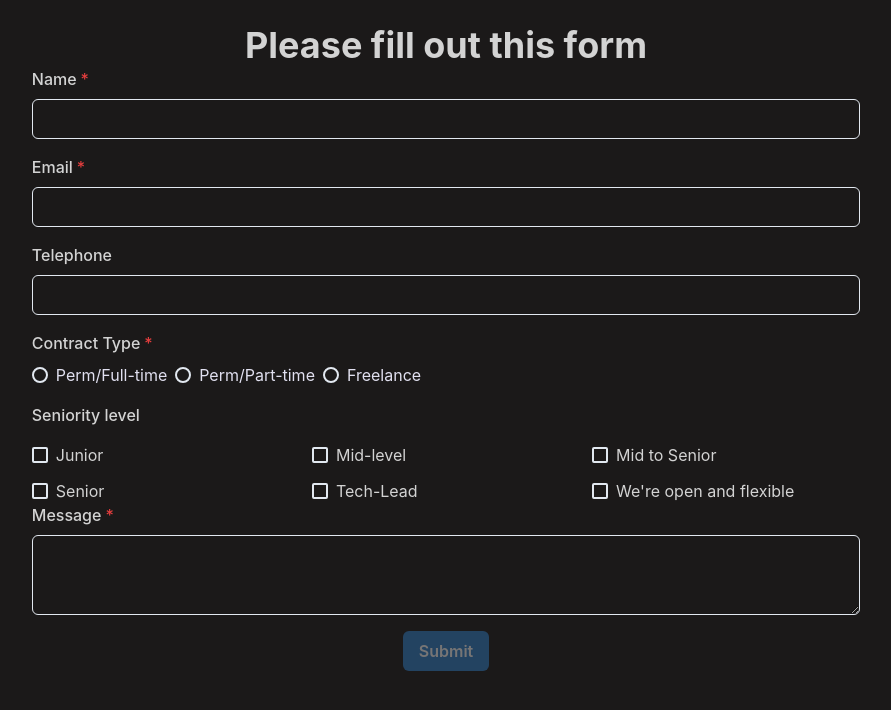
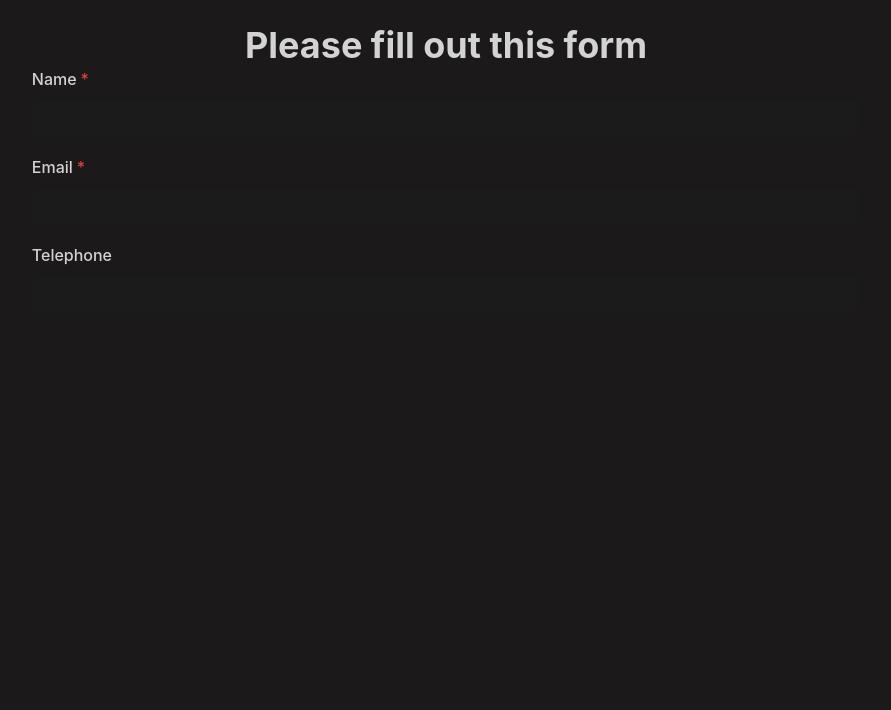
Before and after one commit to NotYourTypicalDeveloper/job-contact-form, a Next.js app: page / in a window 1280 px wide. Shown: the top 710 px of the page, without its empty margins (194-1085 px from the left). Built offline with nearby package versions, Linux system fonts and the light colour scheme.

Commit message:
made reducer work🕺🏻

```diff
--- a/components/atoms/SingleLineInput.jsx
+++ b/components/atoms/SingleLineInput.jsx
@@ -1,4 +1,4 @@
-import React from "react";
+import { Dispatch, React } from "react";
 import {
   FormControl,
   FormLabel,
@@ -17,7 +17,15 @@ const SingleLineInput = ({
   onChange,
   onBlur,
   autoFillStyle,
+  dispatch,
 }) => {
+  const handleChange = (e) => {
+    const { name, value } = e.target;
+    dispatch({
+      type: "UPDATE_FIELD",
+      payload: { fieldName: name, newValue: value },
+    });
+  };
   return (
     <FormControl
       id={inputName}
@@ -32,7 +40,7 @@ const SingleLineInput = ({
         value={inputValue}
         sx={inputValue !== "" && autoFillStyle}
         errorBorderColor="red.300"
-        onChange={onChange}
+        onChange={handleChange}
         onBlur={onBlur}
       />
       <FormErrorMessage>required</FormErrorMessage>
--- a/components/organisms/ContactForm.jsx
+++ b/components/organisms/ContactForm.jsx
@@ -1,23 +1,18 @@
-import { React, useState } from "react";
+import { React, useState, useReducer } from "react";
 import { Container, Button, Text, useToast } from "@chakra-ui/react";
+import {
+  FormContext,
+  FormDispatchContext,
+} from "../../lib/context/FormContext.js";
+import { formReducer } from "../../lib/reducer/reducer.js";
+import { initialState } from "../../lib/reducer/reducer.js";
 import { sendContactForm } from "../../lib/api";
+// Import components
 import SingleLineInput from "../atoms/SingleLineInput";
 import TextAreaInput from "../atoms/TextAreaInput";
 import RadioButtons from "../atoms/RadioButtons";
 import CheckBoxes from "../atoms/CheckBoxes";
 
-// Initial form values object
-const initValues = {
-  name: "",
-  email: "",
-  telephone: "",
-  contract: "",
-  seniority: "",
-  // workstyle: "",
-  message: "",
-};
-
-const initState = { values: initValues };
 // array of options for "Contract", "Seniority"
 const Contract_Options = ["Perm/Full-time", "Perm/Part-time", "Freelance"];
 const Seniority_Options = [
@@ -38,88 +33,77 @@ const autoFillStyle = {
 };
 
 const ContactForm = () => {
+  const [formState, dispatch] = useReducer(formReducer, initialState);
   // Form state
-  const [state, setState] = useState(initState);
+  // const [state, setState] = useState(initState);
   //If user clicks out of input
   const [touched, setTouched] = useState({});
 
   //for the success message pop-up
   const successMsg = useToast();
 
-  const { values, isLoading, error } = state;
-
   const onBlur = ({ target }) =>
     setTouched((prev) => ({ ...prev, [target.name]: true }));
 
-  const handleChange = (e) => {
-    const { name, value } = e.target;
-    // console.log("values object", state.values);
-    setState((prev) => ({
-      ...prev,
-      values: {
-        ...prev.values,
-        [name]: value,
-      },
-    }));
-  };
-
-  const handleCheckChange = (inputName, optionsChecked) => {
-    console.log("values object", state.values);
-    optionsChecked = optionsChecked.join(", ");
-    setState((prev) => ({
-      ...prev,
-      values: {
-        ...prev.values,
-        [inputName]: optionsChecked,
-      },
-    }));
-  };
+  // const handleCheckChange = (inputName, optionsChecked) => {
+  //   console.log("values object", state.values);
+  //   optionsChecked = optionsChecked.join(", ");
+  //   setState((prev) => ({
+  //     ...prev,
+  //     values: {
+  //       ...prev.values,
+  //       [inputName]: optionsChecked,
+  //     },
+  //   }));
+  // };
 
   // ON SUBMIT
-  const onSubmit = async () => {
-    setState((prev) => ({
-      ...prev,
-      isLoading: true,
-    }));
+  // const onSubmit = async () => {
+  //   setState((prev) => ({
+  //     ...prev,
+  //     isLoading: true,
+  //   }));
   // if succeeds ✅
-    try {
-      await sendContactForm(values);
-      setTouched({});
-      setState(initState);
-      successMsg({
-        title: "Message sent! ✨",
-        status: "success",
-        duration: 2000,
-        position: "top",
-      });
-    } catch (error) {
-      // if error ❌
-      setState((prev) => ({
-        ...prev,
-        isLoading: false,
-        error: error.message,
-      }));
-    }
-  };
+  //   try {
+  //     await sendContactForm(values);
+  //     setTouched({});
+  //     setState(initState);
+  //     successMsg({
+  //       title: "Message sent! ✨",
+  //       status: "success",
+  //       duration: 2000,
+  //       position: "top",
+  //     });
+  //   } catch (error) {
+  //     // if error ❌
+  //     setState((prev) => ({
+  //       ...prev,
+  //       isLoading: false,
+  //       error: error.message,
+  //     }));
+  //   }
+  // };
 
   return (
+    <FormContext.Provider value={formState}>
+      <FormDispatchContext.Provider value={dispatch}>
         <Container>
           {/* ====== Form starts here ====== */}
-      {error && (
+          {/* {error && (
             <Text color="red.300" my={4}>
               ❌ {error} ❌
             </Text>
-      )}
+          )} */}
           <form>
             {/* ------- Name -------- */}
             <SingleLineInput
               inputLabel="Name"
               inputName="name"
               inputType="text"
-          inputValue={values.name}
-          isInvalid={touched.name && !values.name}
+              inputValue={formState.name}
+              // isInvalid={touched.name && !values.name}
               isRequired={true}
-          onChange={handleChange}
+              dispatch={dispatch}
               onBlur={onBlur}
               autoFillStyle={autoFillStyle}
             />
@@ -128,10 +112,10 @@ const ContactForm = () => {
               inputLabel="Email"
               inputName="email"
               inputType="email"
-          inputValue={values.email}
-          isInvalid={touched.email && !values.email}
+              inputValue={formState.email}
+              // isInvalid={touched.email && !values.email}
               isRequired={true}
-          onChange={handleChange}
+              dispatch={dispatch}
               onBlur={onBlur}
               autoFillStyle={autoFillStyle}
             />
@@ -140,15 +124,15 @@ const ContactForm = () => {
               inputLabel="Telephone"
               inputName="telephone"
               inputType="tel"
-          inputValue={values.telephone}
+              inputValue={formState.telephone}
               isInvalid={false}
               isRequired={false}
-          onChange={handleChange}
+              dispatch={dispatch}
               onBlur={onBlur}
               autoFillStyle={autoFillStyle}
             />
             {/* ------- Contract type -------- */}
-        <RadioButtons
+            {/* <RadioButtons
               radioLabel="Contract Type"
               radioName="contract"
               radioOptions={Contract_Options}
@@ -156,9 +140,9 @@ const ContactForm = () => {
               isRequired={true}
               onChange={handleChange}
               onBlur={onBlur}
-        />
+            /> */}
             {/* ------- Seniority level ------- */}
-        <CheckBoxes
+            {/* <CheckBoxes
               checkboxGroupLabel="Seniority level"
               checkBoxName="seniority"
               checkboxOptions={Seniority_Options}
@@ -166,7 +150,7 @@ const ContactForm = () => {
               isRequired={false}
               onCheckChange={handleCheckChange}
             />
-        {values.seniority}
+            {values.seniority} */}
 
             {/* ------- Work style ------- */}
             {/* <DropdownMenu
@@ -175,7 +159,7 @@ const ContactForm = () => {
           ddLabelTitle="Work style"
           ddName="work style"
         /> */}
-        <TextAreaInput
+            {/* <TextAreaInput
               textALabel="Message"
               textAName="message"
               textAValue={values.message}
@@ -184,21 +168,26 @@ const ContactForm = () => {
               onChange={handleChange}
               onBlur={onBlur}
               autoFillStyle={autoFillStyle}
-        />
+            /> */}
             {/* ============== SUBMIT button ============== */}
-        <Button
+            {/* <Button
               type="submit"
               colorScheme="blue"
               isLoading={isLoading}
               onClick={onSubmit}
               isDisabled={
-            !values.name || !values.email || !values.contract || !values.message
+                !values.name ||
+                !values.email ||
+                !values.contract ||
+                !values.message
               }
             >
               Submit
-        </Button>
+            </Button> */}
           </form>
         </Container>
+      </FormDispatchContext.Provider>
+    </FormContext.Provider>
   );
 };
 
--- /dev/null
+++ b/lib/context/FormContext.js
@@ -0,0 +1,4 @@
+import { createContext } from "react";
+
+export const FormContext = createContext(null);
+export const FormDispatchContext = createContext(null);
--- /dev/null
+++ b/lib/reducer/reducer.js
@@ -0,0 +1,26 @@
+export const initialState = {
+  values: {
+    name: "",
+    email: "",
+    telephone: "",
+    contract: "",
+    seniority: "",
+    // workstyle: "",
+    message: "",
+  },
+  isLoading: false,
+};
+
+export const formReducer = (state, action) => {
+  switch (action.type) {
+    case "UPDATE_FIELD": {
+      return {
+        ...state,
+        values: {
+          ...state.values,
+          [action.payload.fieldName]: action.payload.newValue,
+        },
+      };
+    }
+  }
+};
```
Lines whose indentation alone changed are shown as unchanged.
